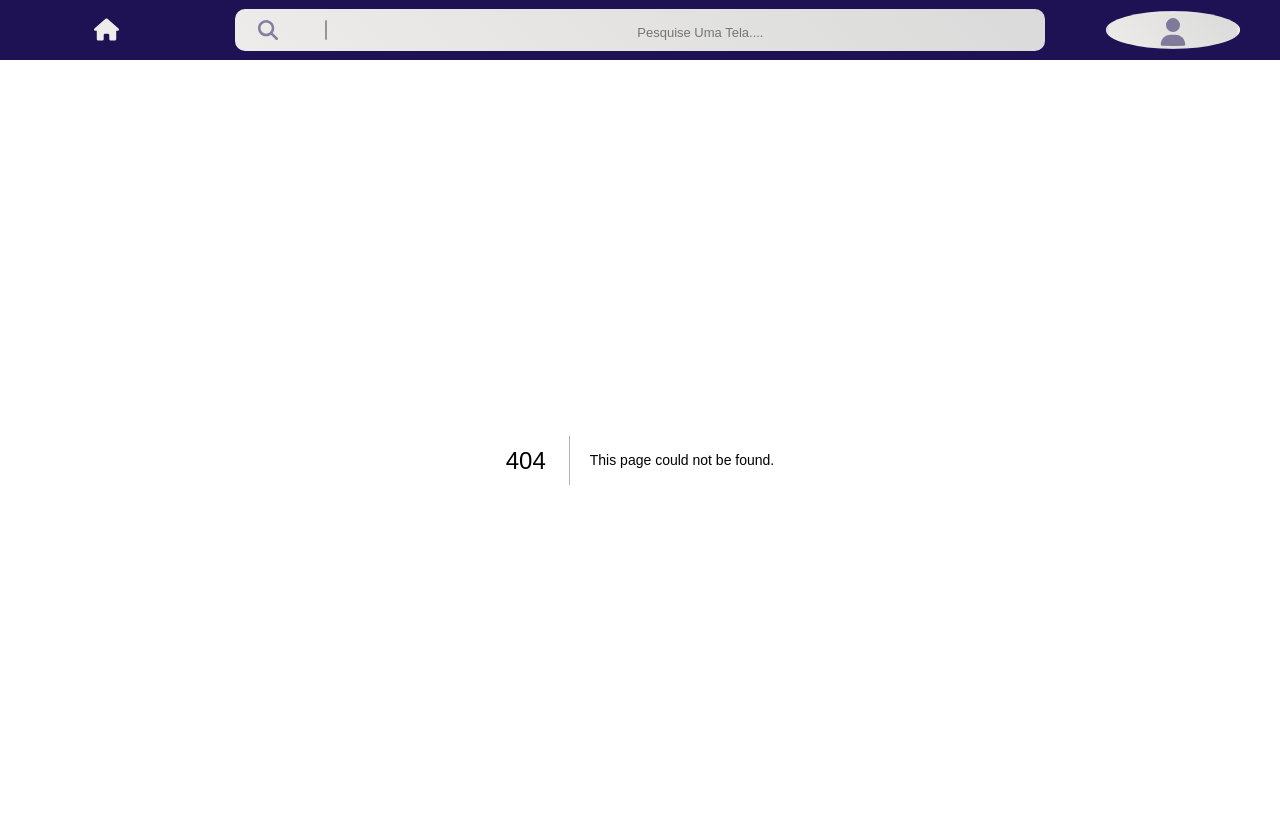
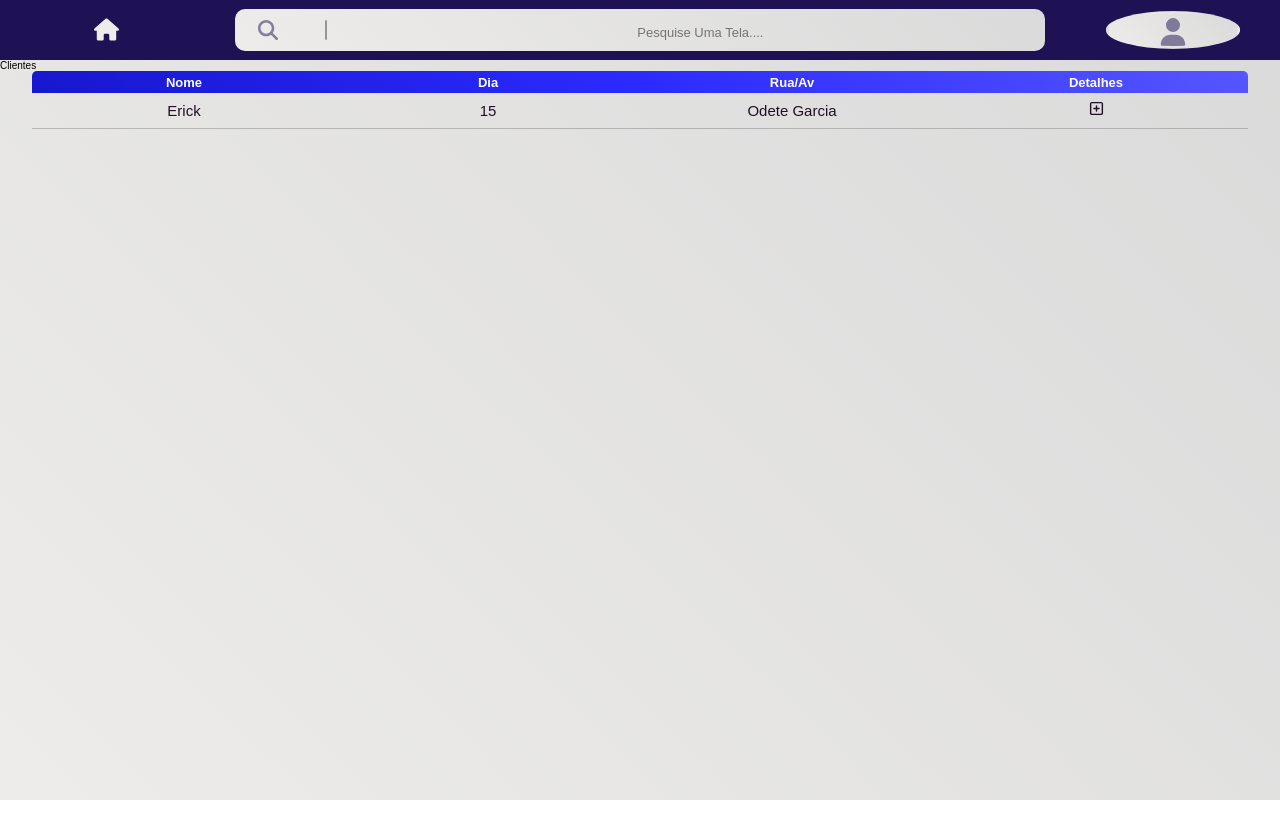
Before and after one commit to DevErickBR/sistema, a Next.js app: page /clientes in a window 1280 px wide. Before the commit this address had no page. Shown: the top 838 px of the page. After the commit the page ends 800 px from the top, so only its background shows below. Built offline with nearby package versions, Linux system fonts and the light colour scheme.

Commit message:
modify page clientes

```diff
--- /dev/null
+++ b/src/app/clientes/page.tsx
@@ -0,0 +1,35 @@
+'use client'
+
+import Link from "next/link";
+import { BodyCell, BodyRow, BodyTable, HeaderCell, HeaderRow, HeaderTable, Table, WrapperTable } from "./styles-clients";
+import * as Icons from 'react-icons/fa6';
+
+const page = () => {
+    return (
+        <>
+            <div>Clientes</div>
+            <WrapperTable>
+                <Table>
+                    <HeaderTable>
+                        <HeaderRow>
+                            <HeaderCell>Nome</HeaderCell>
+                            <HeaderCell>dia</HeaderCell>
+                            <HeaderCell>Rua/Av</HeaderCell>
+                            <HeaderCell>Detalhes</HeaderCell>
+                        </HeaderRow>
+                    </HeaderTable>
+                    <BodyTable>
+                        <BodyRow>
+                            <BodyCell>Erick</BodyCell>
+                            <BodyCell>15</BodyCell>
+                            <BodyCell>odete Garcia</BodyCell>
+                            <BodyCell><Link href='/clientes/erick'><Icons.FaRegSquarePlus /></Link></BodyCell>
+                        </BodyRow>
+                    </BodyTable>
+                </Table>
+            </WrapperTable>
+        </>
+    )
+}
+
+export default page;
--- /dev/null
+++ b/src/app/clientes/styles-clients.ts
@@ -0,0 +1,68 @@
+import styled from "styled-components";
+
+export const WrapperTable = styled.div`
+    display:flex;
+    justify-content:center;
+    width: 100%;
+    overflow-y:auto;
+    max-height: 80%;
+`;
+
+export const Table = styled.table`
+    width: 95%;
+    font-size: 1.5rem;
+    table-layout: fixed;
+    border-collapse: collapse;
+
+
+`;
+
+export const HeaderTable = styled.thead`
+    background: ${props => props.theme.colors.background.bgcard};
+    top: 0;
+    position:sticky;
+
+`;
+
+export const HeaderRow = styled.tr`
+    height: 2.2rem;
+    color: ${props => props.theme.colors.text.tx200};
+`;
+
+export const HeaderCell = styled.th`
+        font-size: 1.3rem;
+        text-transform: capitalize;
+    	&:first-child{
+            border-radius: .5rem 0 0 0
+        }
+        &:last-child{
+            border-radius: 0 .5rem 0 0
+        }
+`;
+
+export const BodyTable = styled.tbody`
+`
+
+export const BodyRow = styled.tr`
+    height: 3.5rem;
+    width:100%;
+
+`;
+
+export const BodyCell = styled.td`
+    height: 3.5rem;
+    text-transform: capitalize;
+    overflow: auto;
+    white-space: nowrap;
+    text-align: center;
+    margin: 10px;
+    border-bottom: 0.1rem solid rgba(0,0,0,0.2);
+    color: ${props => props.theme.colors.text.tx100};
+
+    a{
+        width: 100%;
+        height: 100%;
+        text-decoration: none;
+        color: ${props => props.theme.colors.text.tx100};
+    }
+`;
```
Also changed, not shown: src/app/clientes/[slug]/page.tsx (added, +16 -0 lines).
